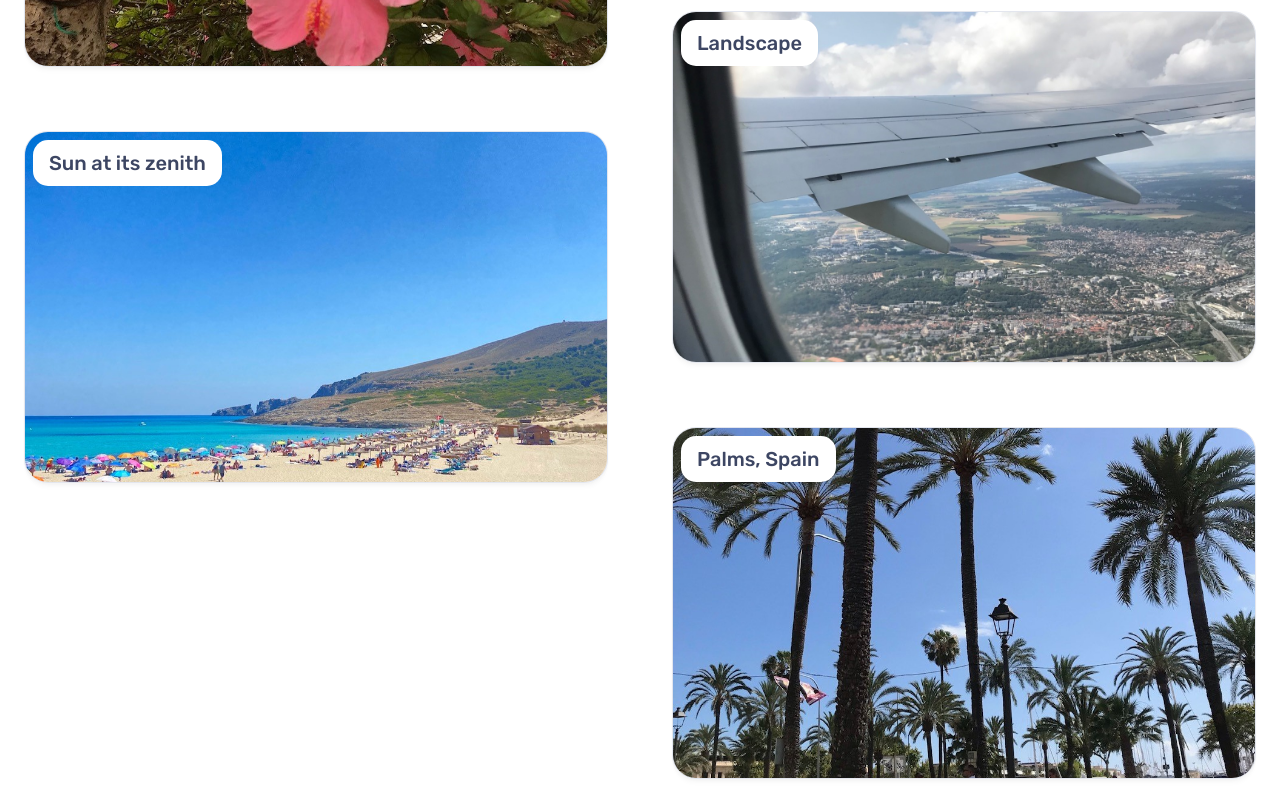
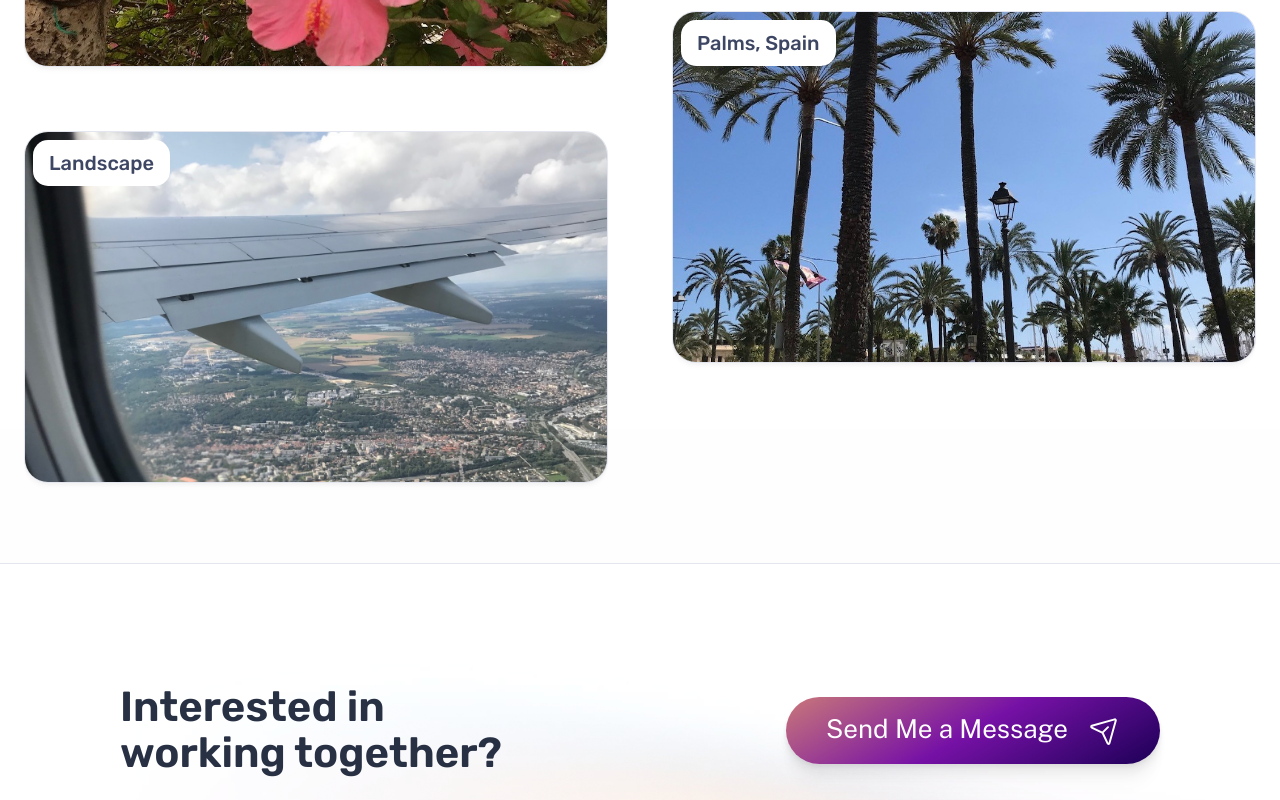
Before and after one commit to I2S9/i2s9.github.io, an Astro site: page /photography in a window 1280 px wide. Shown: the part 3660-4460 px from the top of the page. Built offline with nearby package versions, Linux system fonts and the light colour scheme; Astro itself is replaced by a stand-in of ours.

Commit message:
Some Changes

```diff
--- a/src/pages/photography.astro
+++ b/src/pages/photography.astro
@@ -25,7 +25,6 @@ const photography = [
 		{title : "Les Gets, France", img_alt : "Les Gets, France", img_src : "/assets/neige.jpg"},
 		{title : "Wildflower", img_alt : "Wildflower", img_src : "/assets/flowers.jpg"},
 		{title : "New horizons", img_alt : "New horizons", img_src : "/assets/town-palma.jpg"},
-		{title : "Sun at its zenith", img_alt : "Sun at its zenith", img_src : "/assets/sea.jpg"},
 		{title : "Landscape", img_alt : "Landscape", img_src : "/assets/aircraft.jpg"},
 		{title : "Palms, Spain", img_alt : "Palms, Spain", img_src : "/assets/palms.jpg"},
 	]
```
